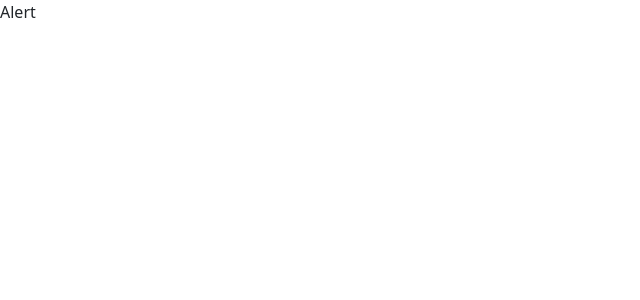
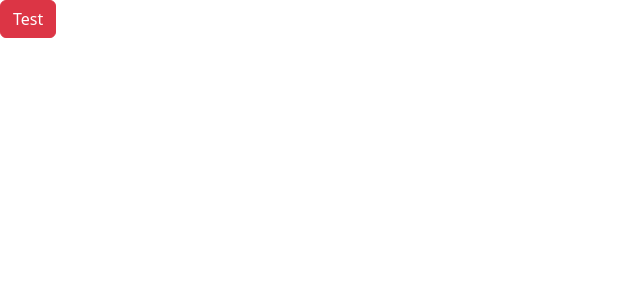
Before and after one commit to chuckmiller-code/react-tutorial-for-beginners, a React (Vite) app: page / in a window 1280 px wide. Shown: the top 300 px of the page, without its empty margins (0-640 px from the left). Built offline with nearby package versions, Linux system fonts and the light colour scheme.

Commit message:
Third commit

```diff
--- a/src/App.tsx
+++ b/src/App.tsx
@@ -1,13 +1,20 @@
 // import ListGroup from "./components/ListGroup";
 import Alert from "./components/Alert";
+import Button from "./components/Button";
 
-function App () {
+function App() {
 
   return (
     <>
-      <Alert />
+      <Button onClick={() => console.log('Clicked')} color='danger'>Test</Button>
     </>
-  );
+  )
+
+  // return (
+  //   <>
+  //     <Alert>Hello World</Alert>
+  //   </>
+  // );
 
   // let items = ["New York", "San Francisco", "Tokyo", "London", "Paris"];
 
--- a/src/components/Alert.tsx
+++ b/src/components/Alert.tsx
@@ -1,7 +1,12 @@
+import { ReactNode } from "react";
 
-const Alert = () => {
+interface Props {
+    children: ReactNode;
+}
+
+const Alert = ({children}: Props) => {
   return (
-    <div>Alert</div>
+    <div className='alert alert-primary'>{children}</div>
   )
 }
 
--- /dev/null
+++ b/src/components/Button.tsx
@@ -0,0 +1,15 @@
+import { ReactNode } from "react";
+
+interface Props {
+    children: ReactNode;
+    color?: 'primary' | 'secondary' | 'danger';
+    onClick: () => void;
+}
+
+function Button({children, color='primary', onClick}: Props) {
+  return (
+    <button type="button" className={"btn btn-" + color} onClick={onClick}>{children}</button>
+  );
+}
+
+export default Button
```
